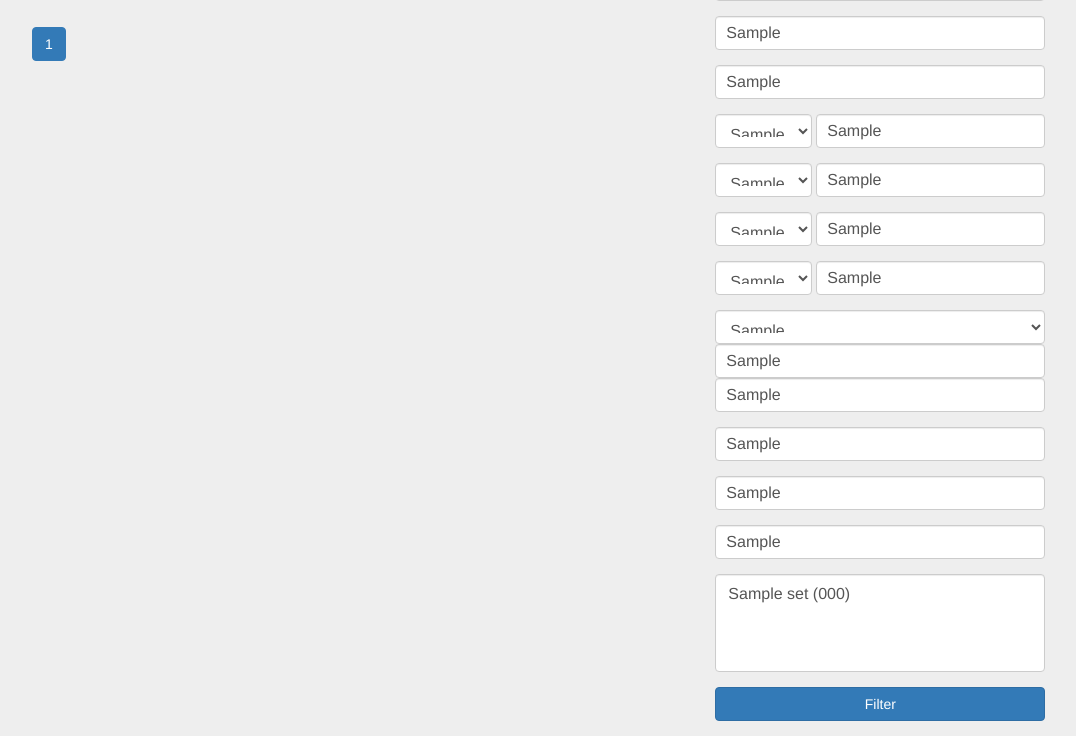
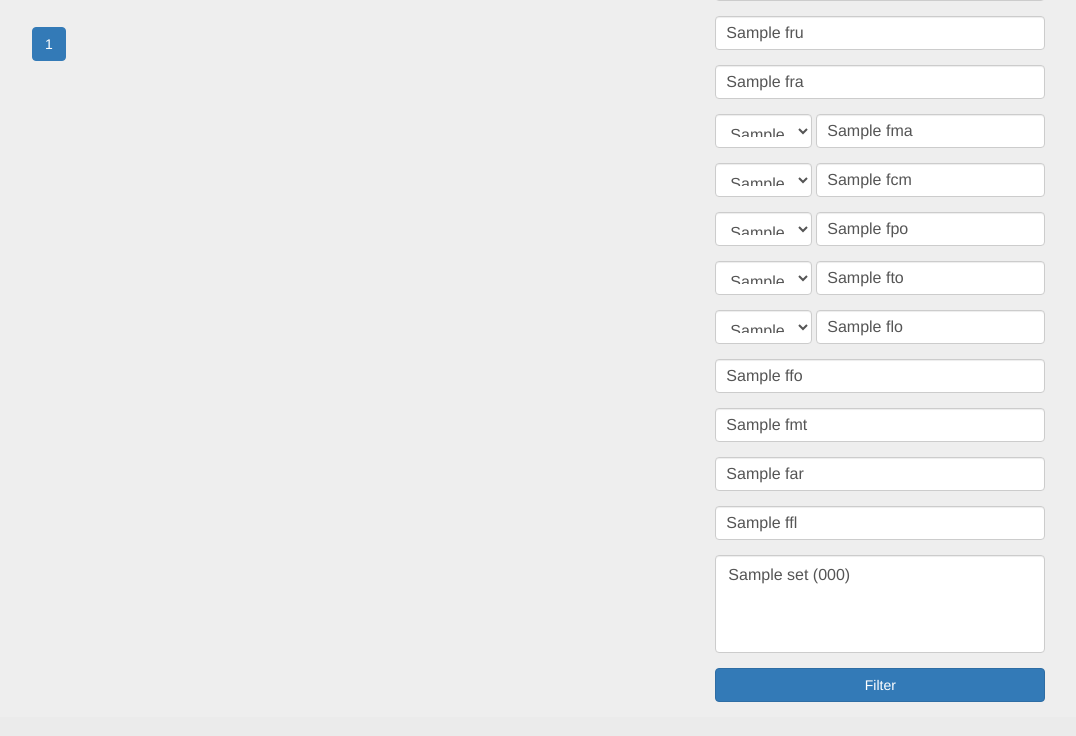
Before and after one commit to bfrascher/django-cardbox, a Django app: template cardbox/templates/cardbox/cards.html in a window 1280 px wide. Shown: the part 340-1076 px from the top of the page, without its empty margins (38-1114 px from the left). After the commit the page ends 1042 px from the top, so only its background shows below. Run offline with Django 3.2, Linux system fonts and the light colour scheme; the template is opened without the code that fills it: most values are stand-ins (such as "Sample title", 1, 10 or a date in 2020); grey boxes marked "Sample" are stand-in pictures; some libraries are stand-ins or nearby versions.

Commit message:
Change filter field names

```diff
--- a/cardbox/templates/cardbox/filter_sidebar.html
+++ b/cardbox/templates/cardbox/filter_sidebar.html
@@ -1,23 +1,23 @@
 <form class="form-filter-sidebar" method="get">
   <h2 class="form-filter-sidebar-heading">Filter</h2>
   <div class="form-group">
-    <label for="filterName" class="sr-only">Card name</label>
-    <input type="text" id="filterName" name="filterName" class="form-control" placeholder="Card name" value="{{ post.filterName }}" data-toggle="popover" data-placement="top" data-trigger="focus" data-content="A ! in front of a word searches only for cards whose name fits exactly that word. You can combine multiple words together using & (and, default) or | (or). To search for cards which do not contain a word, prefix it with a ~. You can group words together with (). If you want to search for a phrase spanning more than one word, group them with ''.">
+    <label for="fna" class="sr-only">Card name</label>
+    <input type="text" id="fna" name="fna" class="form-control" placeholder="Card name" value="{{ get.fna }}" data-toggle="popover" data-placement="top" data-trigger="focus" data-content="TODO">
   </div>
   <div class="form-group">
-    <label for="filterTypes" class="sr-only">Types</label>
-    <input type="text" id="filterTypes" name="filterTypes" class="form-control" placeholder="Types" value="{{ post.filterTypes }}" data-toggle="popover" data-placement="top" data-trigger="focus" data-content="Enter super- and subtypes to filter for. By default a card has to have all specified types. You can also use & (and) or | (or) between types explicitly and group them with ().">
+    <label for="fty" class="sr-only">Types</label>
+    <input type="text" id="fty" name="fty" class="form-control" placeholder="Types" value="{{ get.fty }}" data-toggle="popover" data-placement="top" data-trigger="focus" data-content="TODO">
   </div>
   <div class="form-group">
-    <label for="filterRules" class="sr-only">Rules</label>
-    <input type="text" id="filterRules" name="filterRules" class="form-control" placeholder="Rules" value="{{ post.filterRules }}" data-toggle="popover" data-placement="top" data-trigger="focus" data-content="TODO">
+    <label for="fru" class="sr-only">Rules</label>
+    <input type="text" id="fru" name="fru" class="form-control" placeholder="Rules" value="{{ get.fru }}" data-toggle="popover" data-placement="top" data-trigger="focus" data-content="TODO">
   </div>
   <div class="form-group">
-    <label for="filterRarity" class="sr-only">Rarity</label>
-    <input type="text" id="filterRarity" name="filterRarity" class="form-control" placeholder="Rarity" value="{{ post.filterRarity }}" data-toggle="popover" data-placement="top" data-trigger="focus" data-content="TODO">
+    <label for="fra" class="sr-only">Rarity</label>
+    <input type="text" id="fra" name="fra" class="form-control" placeholder="Rarity" value="{{ get.fra }}" data-toggle="popover" data-placement="top" data-trigger="focus" data-content="TODO">
   </div>
   <div class="form-group form-inline">
-    <label for="filterMana" class="sr-only">Mana</label>
+    <label for="fma" class="sr-only">Mana</label>
     <select id="filterManaOp" name="filterManaOp" class="form-control">
       {% for op in ops %}
           {% if op == post.filterManaOp %}
@@ -27,10 +27,10 @@
           {% endif %}
       {% endfor %}
     </select>
-    <input type="text" id="filterMana" name="filterMana" class="form-control" placeholder="Mana" value="{{ post.filterMana }}" data-toggle="popover" data-placement="top" data-trigger="focus" data-content="TODO">
+    <input type="text" id="fma" name="fma" class="form-control" placeholder="Mana" value="{{ get.fma }}" data-toggle="popover" data-placement="top" data-trigger="focus" data-content="TODO">
   </div>
   <div class="form-group form-inline">
-    <label for="filterCMC" class="sr-only">Converted mana cost</label>
+    <label for="fcm" class="sr-only">Converted mana cost</label>
     <select id="filterCMCOp" name="filterCMCOp" class="form-control">
       {% for op in ops %}
           {% if op == post.filterCMCOp %}
@@ -40,10 +40,10 @@
           {% endif %}
       {% endfor %}
     </select>
-    <input type="text" id="filterCMC" name="filterCMC" class="form-control" placeholder="Converted mana cost" value="{{ post.filterCMC }}" data-toggle="popover" data-placement="top" data-trigger="focus" data-content="TODO">
+    <input type="text" id="fcm" name="fcm" class="form-control" placeholder="Converted mana cost" value="{{ get.fcm }}" data-toggle="popover" data-placement="top" data-trigger="focus" data-content="TODO">
   </div>
   <div class="form-group form-inline">
-    <label for="filterPower" class="sr-only">Power</label>
+    <label for="fpo" class="sr-only">Power</label>
     <select id="filterPowerOp" name="filterPowerOp" class="form-control">
       {% for op in ops %}
           {% if op == post.filterPowerOp %}
@@ -53,10 +53,10 @@
           {% endif %}
       {% endfor %}
     </select>
-    <input type="text" id="filterPower" name="filterPower" class="form-control" placeholder="Power" value="{{ post.filterPower }}" data-toggle="popover" data-placement="top" data-trigger="focus" data-content="TODO">
+    <input type="text" id="fpo" name="fpo" class="form-control" placeholder="Power" value="{{ get.fpo }}" data-toggle="popover" data-placement="top" data-trigger="focus" data-content="TODO">
   </div>
   <div class="form-group form-inline">
-    <label for="filterToughness" class="sr-only">Toughness</label>
+    <label for="fto" class="sr-only">Toughness</label>
     <select id="filterToughnessOp" name="filterToughnessOp" class="form-control">
       {% for op in ops %}
           {% if op == post.filterToughnessOp %}
@@ -66,10 +66,10 @@
           {% endif %}
       {% endfor %}
     </select>
-    <input type="text" id="filterToughness" name="filterToughness" class="form-control" placeholder="Toughness" value="{{ post.filterToughness }}" data-toggle="popover" data-placement="top" data-trigger="focus" data-content="TODO">
+    <input type="text" id="fto" name="fto" class="form-control" placeholder="Toughness" value="{{ get.fto }}" data-toggle="popover" data-placement="top" data-trigger="focus" data-content="TODO">
   </div>
-  <div class="form-groupform-inline">
-    <label for="filterLoyalty" class="sr-only">Loyalty</label>
+  <div class="form-group form-inline">
+    <label for="flo" class="sr-only">Loyalty</label>
     <select id="filterLoyaltyOp" name="filterLoyaltyOp" class="form-control">
       {% for op in ops %}
           {% if op == post.filterLoyaltyOp %}
@@ -79,29 +79,29 @@
           {% endif %}
       {% endfor %}
     </select>
-    <input type="text" id="filterLoyalty" name="filterLoyalty" class="form-control" placeholder="Loyalty" value="{{ post.filterLoyalty }}" data-toggle="popover" data-placement="top" data-trigger="focus" data-content="TODO">
+    <input type="text" id="flo" name="flo" class="form-control" placeholder="Loyalty" value="{{ get.flo }}" data-toggle="popover" data-placement="top" data-trigger="focus" data-content="TODO">
   </div>
   <div class="form-group">
-    <label for="filterFormat" class="sr-only">Format</label>
-    <input type="text" id="filterFormat" name="filterFormat" class="form-control" placeholder="Format" value="{{ post.filterFormat }}" data-toggle="popover" data-placement="top" data-trigger="focus" data-content="TODO">
+    <label for="ffo" class="sr-only">Format</label>
+    <input type="text" id="ffo" name="ffo" class="form-control" placeholder="Format" value="{{ get.ffo }}" data-toggle="popover" data-placement="top" data-trigger="focus" data-content="TODO">
   </div>
   <div class="form-group">
-    <label for="filterMultiType" class="sr-only">Multi type</label>
-    <input type="text" id="filterMultiType" name="filterMultiType" class="form-control" placeholder="Multi type" value="{{ post.filterMultiType }}" data-toggle="popover" data-placement="top" data-trigger="focus" data-content="Enter super- and subtypes to filter for. By default a card has to have all specified types. You can also use & (and) or | (or) between types explicitly and group them with ().">
+    <label for="fmt" class="sr-only">Multi type</label>
+    <input type="text" id="fmt" name="fmt" class="form-control" placeholder="Multi type" value="{{ get.fmt }}" data-toggle="popover" data-placement="top" data-trigger="focus" data-content="TODO">
   </div>
   <div class="form-group">
-    <label for="filterArtist" class="sr-only">Artist</label>
-    <input type="text" id="filterArtist" name="filterArtist" class="form-control" placeholder="Artist" value="{{ post.filterArtist }}" data-toggle="popover" data-placement="top" data-trigger="focus" data-content="TODO">
+    <label for="far" class="sr-only">Artist</label>
+    <input type="text" id="far" name="far" class="form-control" placeholder="Artist" value="{{ get.far }}" data-toggle="popover" data-placement="top" data-trigger="focus" data-content="TODO">
   </div>
   <div class="form-group">
-    <label for="filterFlavour" class="sr-only">Flavour</label>
-    <input type="text" id="filterFlavour" name="filterFlavour" class="form-control" placeholder="Flavour" value="{{ post.filterFlavour }}" data-toggle="popover" data-placement="top" data-trigger="focus" data-content="TODO">
+    <label for="ffl" class="sr-only">Flavour</label>
+    <input type="text" id="ffl" name="ffl" class="form-control" placeholder="Flavour" value="{{ get.ffl }}" data-toggle="popover" data-placement="top" data-trigger="focus" data-content="TODO">
   </div>
   <div class="form-group">
-    <label for="filterSet" class="sr-only">Sets</label>
-    <select multiple id="filterSet" name="filterSet" class="form-control">
+    <label for="fse" class="sr-only">Sets</label>
+    <select multiple id="fse" name="fse" class="form-control">
       {% for set_ in sets %}
-      {% if set_.code in filter_sets %}
+      {% if set_.code in fsets %}
       <option value="{{ set_.code }}" selected="selected">{{ set_.name }} ({{ set_.code }})</option>
       {% else %}
       <option value="{{ set_.code }}">{{ set_.name }} ({{ set_.code }})</option>
```
Also changed, not shown: cardbox/views.py (+18 -18 lines).
